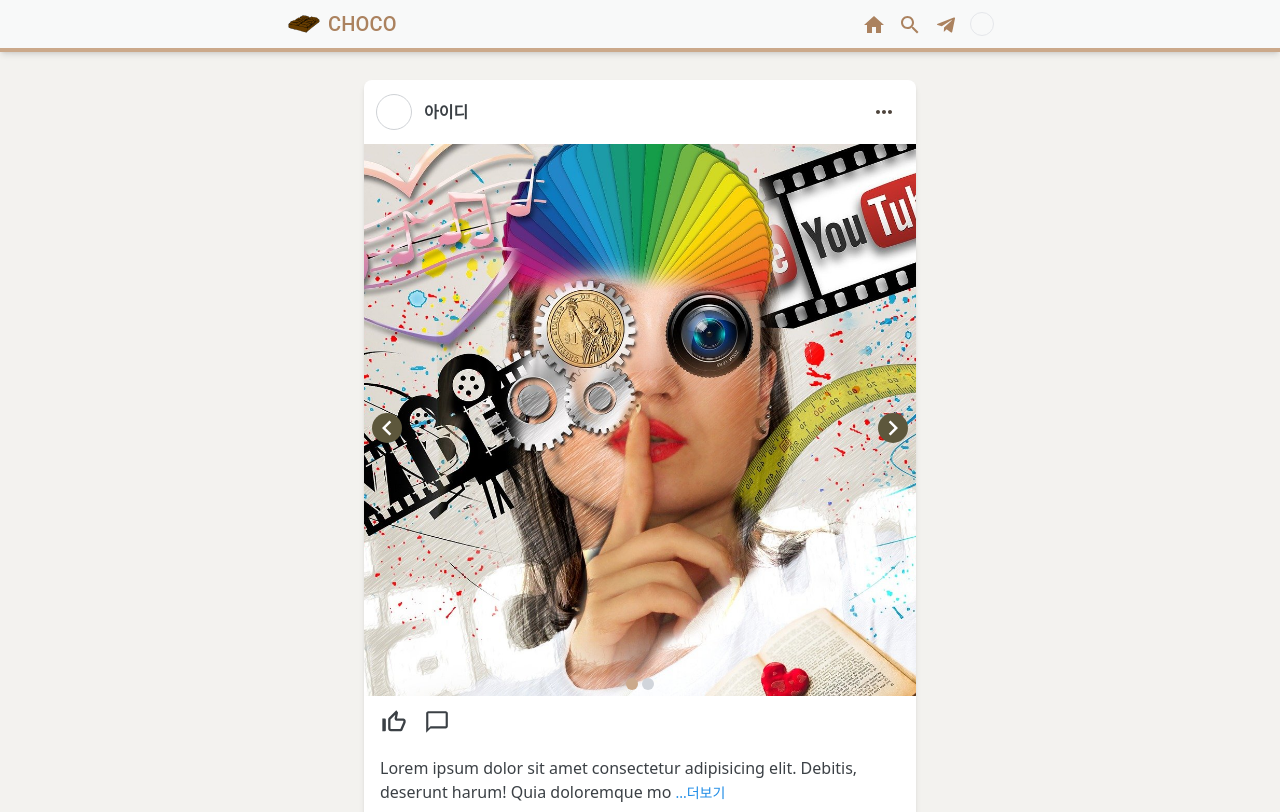
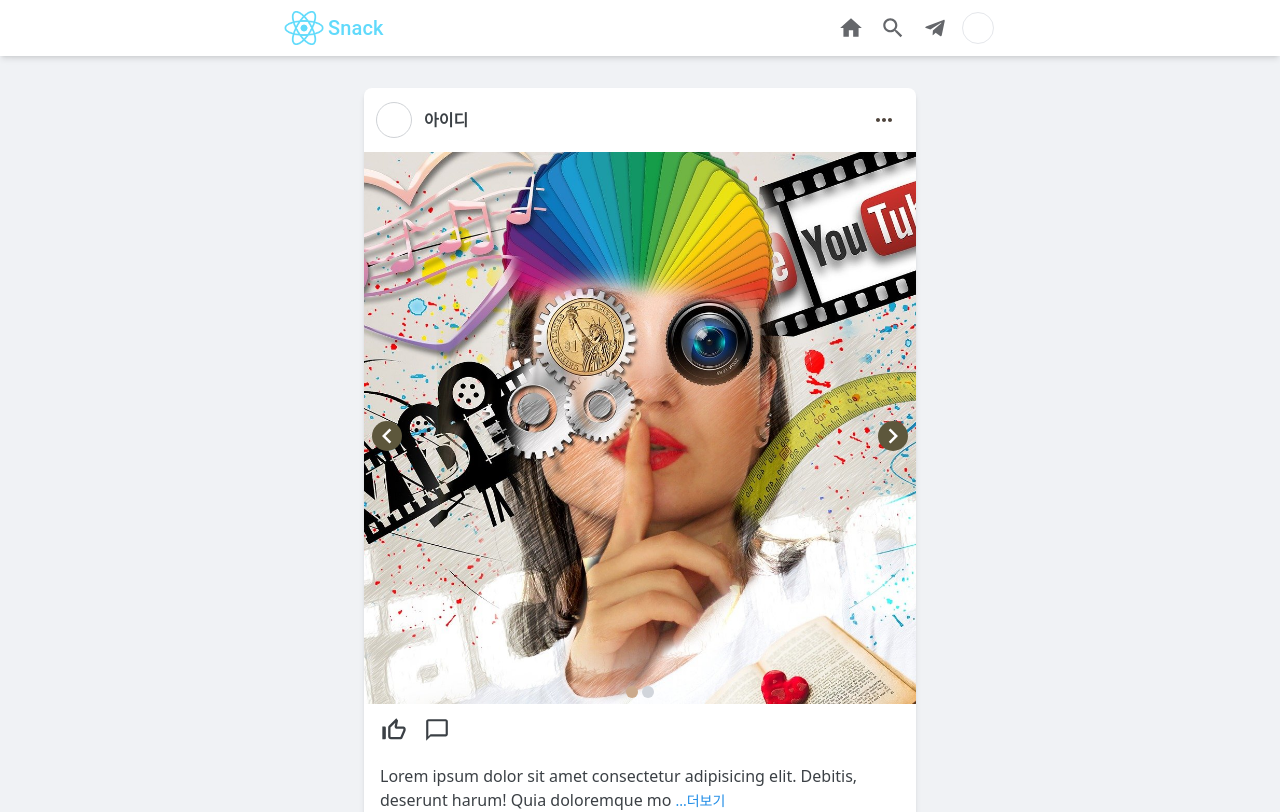
Before and after one commit to jdwns96/mern-template, a React (Create React App) app in the folder front/: page / in a window 1280 px wide. Shown: the top 812 px of the page. Built offline with nearby package versions, Linux system fonts and the light colour scheme; a small style sheet from the web is missing.

Commit message:
[UPDATE] color

```diff
--- a/front/src/components/layout/bottom-nav/AppBottomNav.tsx
+++ b/front/src/components/layout/bottom-nav/AppBottomNav.tsx
@@ -4,8 +4,8 @@ import BottomNavigationAction from "@mui/material/BottomNavigationAction";
 import { Home, Person, Search, Telegram } from "@mui/icons-material";
 import { useLocation, useNavigate, useParams, useSearchParams } from "react-router-dom";
 
-const BOTTOM_NAV = { width: "100%", backgroundColor: "inherit", ".Mui-selected": { color: "#AB825F" } };
-const BOTTOM_NAV_ITEMS = { color: "#AB825F", ".Mui-selected": { color: "#AB825F" } };
+const BOTTOM_NAV = { width: "100%", backgroundColor: "inherit", ".Mui-selected": { color: "#61DAFB" } };
+const BOTTOM_NAV_ITEMS = { color: "inherit", ".Mui-selected": { color: "#61DAFB" } };
 
 export default function AppBottomNav() {
   // const params = useParams();  // param === :param
@@ -25,11 +25,11 @@ export default function AppBottomNav() {
   };
 
   return (
-    <nav className="fixed left-0 right-0 bottom-0 justify-center flex md:hidden z-10 shadow-lg bg-[#F8F9F9] dark:bg-[#4c4c4c]">
+    <nav className="fixed left-0 right-0 bottom-0 justify-center flex md:hidden z-10 shadow-lg bg-white dark:bg-[#20232A] border-t border-solid border-gray-200">
       <BottomNavigation value={path} onChange={handleChange} sx={BOTTOM_NAV}>
-        <BottomNavigationAction label="Home" value="/" icon={<Home style={{ color: "#AB825F" }} />} sx={BOTTOM_NAV_ITEMS} />
-        <BottomNavigationAction label="Search" value="/search" icon={<Search style={{ color: "#AB825F" }} />} sx={BOTTOM_NAV_ITEMS} />
-        <BottomNavigationAction label="Chat" value="/chat" icon={<Telegram style={{ color: "#AB825F" }} />} sx={BOTTOM_NAV_ITEMS} />
+        <BottomNavigationAction label="Home" value="/" icon={<Home style={{ color: "inherit" }} />} sx={BOTTOM_NAV_ITEMS} />
+        <BottomNavigationAction label="Search" value="/search" icon={<Search />} sx={BOTTOM_NAV_ITEMS} />
+        <BottomNavigationAction label="Chat" value="/chat" icon={<Telegram />} sx={BOTTOM_NAV_ITEMS} />
         {/* <BottomNavigationAction label="User" value="folder" icon={<Person />} sx={BOTTOM_NAV_ITEMS} /> */}
       </BottomNavigation>
     </nav>
--- a/front/src/components/layout/headers/AppHeader.tsx
+++ b/front/src/components/layout/headers/AppHeader.tsx
@@ -50,7 +50,7 @@ export default function AppHeader() {
   };
 
   return (
-    <header className=" fixed top-0 left-0 right-0 bg-[#F8F9F9] z-10 px-0 shadow-md border-solid border-b-4 border-choco-bronze-100 dark:bg-[hsl(0,0%,22.5%)] dark:text-choco-bronze-100">
+    <header className=" fixed top-0 left-0 right-0 z-10 px-0 bg-white dark:bg-[#20232A] dark:text-choco-bronze-100 shadow-md">
       <AppBar position="static" sx={HEADER} className="max-w-3xl mx-auto">
         <Toolbar variant="dense" className="flex justify-between" sx={{ padding: 0 }}>
           <div
@@ -59,54 +59,55 @@ export default function AppHeader() {
               navigate("/");
             }}
           >
+            <span className="px-1">
+              <img src={require("src/assets/images/React-icon.svg.png")} className="w-10 h-10 object-contain" />
+            </span>
             {/* <IconButton edge="start" color="inherit" aria-label="menu" sx={{ mr: 2 }}>
               <Logo />
             </IconButton> */}
-            <span className="px-2">
-              <Logo />
-            </span>
+            {/* <Logo /> */}
             <Typography variant="h6" color="inherit" component="div" className="flex items-center">
-              <span className="text-choco-bronze-200 ">CHOCO</span>
+              <span className="text-md text-snack-default">Snack</span>
             </Typography>
           </div>
-          <ul className="flex items-center h-12">
+          <ul className="flex items-center h-14 text-[#65676B]">
             <li
-              className="relative p-2 px-1.5 cursor-pointer hover: transition-all  hidden md:block"
+              className=" hover:text-snack-default hover:border-b-4 border-solid border-snack-default h-full relative p-3 px-2 cursor-pointer hover: transition-all  hidden  md:flex items-center "
               onClick={() => {
                 navigate("/");
               }}
             >
-              <Home style={{ color: "hsl(28,31%,52%)" }} />
+              <Home style={{ color: "inherit", width: 26, height: 26 }} />
             </li>
-            <li className="relative p-2 px-1.5 cursor-pointer hover: transition-all  hidden md:block">
-              <Search style={{ color: "hsl(28,31%,52%)" }} />
+            <li className=" hover:text-snack-default hover:border-b-4 border-solid border-snack-default h-full  relative p-3 px-2 cursor-pointer hover: transition-all  hidden md:flex items-center ">
+              <Search style={{ color: "inherit", width: 26, height: 26 }} />
             </li>
             <li
-              className="relative p-2 px-1.5 cursor-pointer hover: transition-all  hidden md:block"
+              className=" hover:text-snack-default hover:border-b-4 border-solid border-snack-default h-full  relative p-3 px-2 cursor-pointer hover: transition-all  hidden md:flex items-center "
               onClick={() => {
                 navigate("/chat");
               }}
             >
-              <Telegram style={{ color: "hsl(28,31%,52%)" }} />
+              <Telegram style={{ color: "inherit", width: 26, height: 26 }} />
             </li>
-            <li className="relative transition-all" ref={accountMenu}>
+            <li className="h-full  relative transition-all hover:text-snack-default hover:border-b-4 border-solid border-snack-default" ref={accountMenu}>
               <div
-                className="cursor-pointer p-2 px-1.5 "
+                className="h-full cursor-pointer p-2 px-1.5 flex items-center"
                 onClick={() => {
                   setAccountToggle((p) => !p);
                 }}
               >
                 {/* <span>{user_id}</span> */}
                 <div className="px-2 md:px-0">
-                  <div className="w-6 h-6 rounded-full  border border-solid edge-border"></div>
+                  <div className="w-8 h-8 rounded-full  border border-solid edge-border "></div>
                 </div>
               </div>
               <article
                 className={cn(
-                  "dark:bg-[#2D2D2D] dark:text-choco-bronze-100 dark:border-choco-silver-300",
+                  "dark:bg-[#2D2D2D] dark:text-choco-bronze-100 dark:border-choco-silver-300 rounded-lg",
                   "block  transition-all z-50 overflow-auto bg-white text-[#262626] shadow-lg",
-                  "fixed top-12 bottom-0 left-0 right-0 w-full h-screen border-t border-solid ",
-                  "md:absolute md:top-14 md:right-0 md:bottom-[unset] md:w-[240px] md:h-auto md:border md:border-solid ",
+                  "fixed top-14 bottom-0 left-0 right-0 w-full h-screen border-t border-solid ",
+                  "md:absolute md:top-16 md:right-0 md:bottom-[unset] md:w-[240px] md:h-auto md:border md:border-solid ",
                   "md:left-[unset]",
                   !accountToggle && "hidden",
                 )}
@@ -119,7 +120,7 @@ export default function AppHeader() {
                     }}
                   >
                     <div className="text-sm">
-                      <AccountCircle style={{ color: "hsl(28,31%,52%)" }} />
+                      <AccountCircle style={{ color: "inherit", width: 26, height: 26 }} />
                     </div>
                     <div className="text-md ml-2  ">
                       <span>프로필</span>
@@ -132,7 +133,7 @@ export default function AppHeader() {
                     }}
                   >
                     <div className="text-sm">
-                      <Settings style={{ color: "hsl(28,31%,52%)" }} />
+                      <Settings style={{ color: "inherit", width: 26, height: 26 }} />
                     </div>
                     <div className="text-md ml-2  ">
                       <span>계정관리</span>
--- a/front/src/components/layout/templates/AppTemplate.tsx
+++ b/front/src/components/layout/templates/AppTemplate.tsx
@@ -10,7 +10,7 @@ export default function AppTemplate({ children }: AppProps) {
     <>
       <div className="w-full min-h-screen">
         <AppHeader />
-        <div className="relative pt-12 pb-14 md:pb-0 h-full">{children}</div>
+        <div className="relative pt-14 pb-14 md:pb-0 h-full">{children}</div>
         <AppBottomNav />
         {/* <div className="snack-background fixed top-0 bottom-0 left-0 right-0 -z-50"></div> */}
       </div>
--- a/front/src/pages/_app.tsx
+++ b/front/src/pages/_app.tsx
@@ -81,6 +81,7 @@ export default function App() {
 
   if (!initial) return <AppSpin />;
 
+  //dark:bg-[#2D2D2D]
   return (
     <div className="text-choco-text dark:text-choco-text-dark dark:bg-[#2D2D2D]">
       <Routes location={location} key={location.pathname}>
--- a/front/src/styles/index.css
+++ b/front/src/styles/index.css
@@ -101,7 +101,10 @@
 }
 
 body {
-  background-color: #f3f2ef;
+  /* background-color: #ffffff; */
+  /* background-color: #fafafa; */
+  /* background-color: #f3f2ef; */
+  background-color: #f0f2f5;
 }
 
 .snack-background {
--- a/front/tailwind.config.js
+++ b/front/tailwind.config.js
@@ -8,6 +8,8 @@ module.exports = {
         snack: " rgba(0, 0, 0, 0.19) 0px 10px 20px, rgba(0, 0, 0, 0.23) 0px 6px 6px",
       },
       colors: {
+        "snack-default": "#61DAFB",
+
         "snack-blue": "#2D3857",
         "snack-orange": "#EA6a62",
         "snack-sky": "#1f8ce6",
```
Also changed, not shown: front/public/favicon-32x32.png (deleted), front/src/assets/images/React-icon.svg.png (added).
